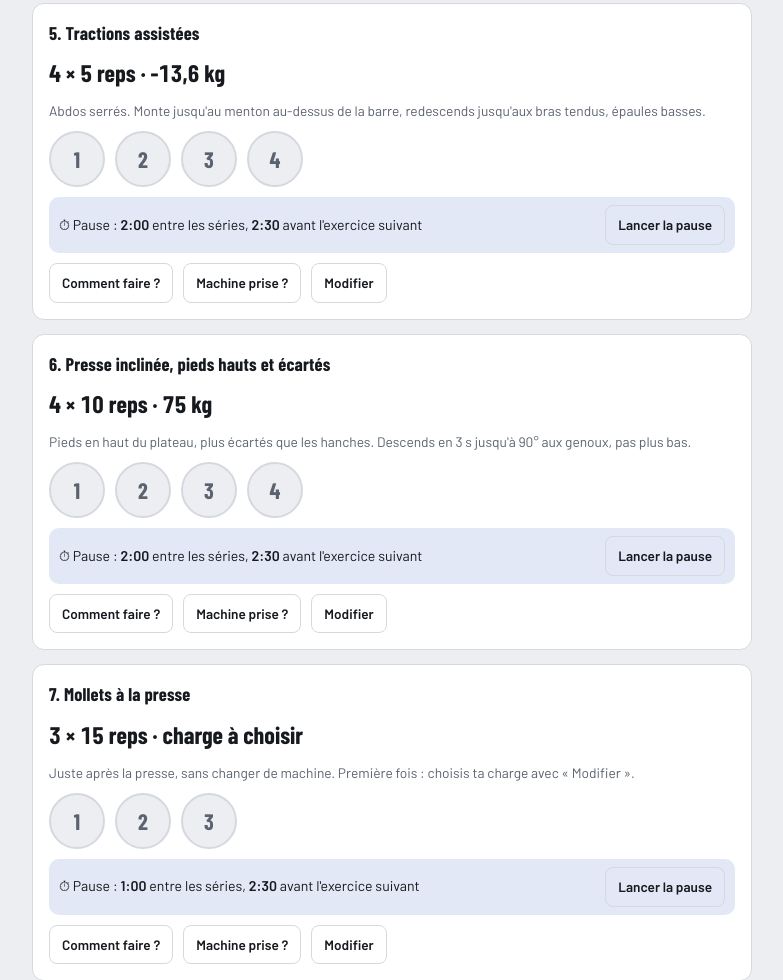
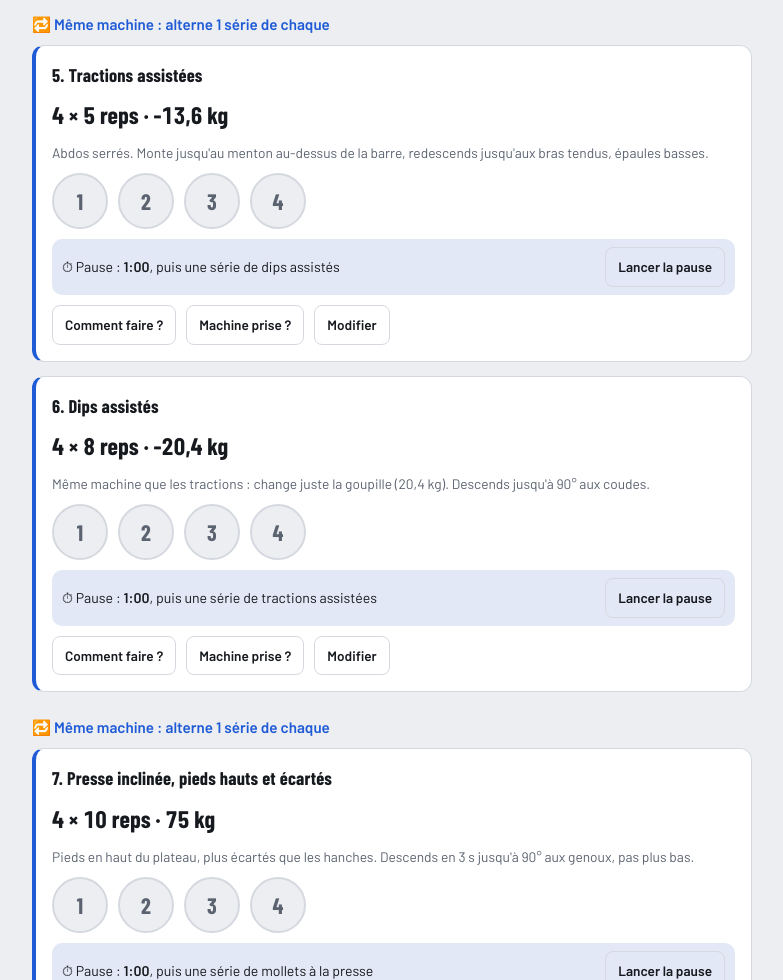
Before and after one commit to Romane-Billion/carnet-de-force, a plain HTML site: page index.html in a window 1280 px wide. Shown: the part 1820-2800 px from the top of the page, without its empty margins (248-1031 px from the left). Drawn offline with nearby package versions, Linux system fonts and the light colour scheme; a web font is replaced by a local one.

Commit message:
Minuteur qui ne coupe plus la musique, exercices en alternance sur la même machine, adducteurs, pauses entre exercices à 1 min 30
Co-Authored-By: Claude Opus 5.5 <noreply@anthropic.com>
Claude-Session: https://claude.ai/code/session_01QbBBGcqo9s5qbrmkAPnwqx

```diff
--- a/css/app.css
+++ b/css/app.css
@@ -268,3 +268,5 @@ body.flash::after{content:"";position:fixed;inset:0;background:var(--good);opaci
 .sonrow{gap:8px}.sonrow>button{flex:1;font-size:.9rem}
 .banner.alt{border-left:4px solid var(--accent,#2563eb)}
 .volbox{display:flex;flex-direction:column;gap:6px}.choices.vol{display:grid;grid-template-columns:repeat(4,1fr);gap:6px}.choices.vol .choice{padding:8px 4px;font-size:.85rem;min-height:0}
+.duo-title{margin:10px 0 -4px;font-weight:700;font-size:.95rem;color:var(--accent)}
+.ex.card.duo{border-left:4px solid var(--accent)}
--- a/js/app.js
+++ b/js/app.js
@@ -1,4 +1,4 @@
-import { EX, ALL, byId, CARDIO, PAUSE_EXO, ALT, FICHES } from "./data.js";
+import { EX, ALL, byId, CARDIO, PAUSE_EXO, DUO_REPOS, ALT, FICHES } from "./data.js";
 import { SCHEMAS, LEGENDES } from "./schemas.js";
 import { initRepas, refreshRepas, REPAS_KEYS } from "./repas.js";
 
@@ -33,6 +33,7 @@ const loadTxt = (ex, c) => ex.mode === "assist" ? `-${fmt(c)} kg` : ex.mode ===
 const bw = ex => ex.mode === "reps" || ex.mode === "time"; // poids du corps
 const altOf = ex => ALT[ex.fiche] || null;
 const eff = (ex, st) => st?.alt && altOf(ex) ? {...ex, ...altOf(ex), id: ex.id} : ex; // exercice réellement fait (remplacement si machine prise)
+const partnerOf = ex => ex.duo ? (EX[cur.type] || []).find(x => x.duo === ex.duo && x.id !== ex.id) || null : null; // même machine, en alternance
 const keyOf = ex => (ex.lie && ex.lie !== "presse") ? ex.lie : ex.id; // presse B garde sa propre progression (12 reps)
 function lastOf(key){
   for (let i = sessions.length - 1; i >= 0; i--){
@@ -86,8 +87,13 @@ const started = () => cur.cardio || Object.values(cur.ex).some(e => e.sets.some(
 function duree(type){
   const list = EX[type].filter(e => !e.optionnel && !e.bloc);
   let s = CARDIO.min * 60 + (EX[type].some(e => e.bloc) ? 600 : 0);
-  for (const e of list) s += e.sets * 45 + (e.sets - 1) * e.repos + 60;
-  s += (list.length - 1) * PAUSE_EXO;
+  const postes = new Set();
+  for (const e of list){
+    postes.add(e.duo || e.id);
+    if (e.duo){ const pair = list.filter(x => x.duo === e.duo); if (pair[0] !== e) continue; const n = pair.reduce((t, x) => t + x.sets, 0); s += n * 45 + (n - 1) * DUO_REPOS + 60; }
+    else s += e.sets * 45 + (e.sets - 1) * e.repos + 60;
+  }
+  s += (postes.size - 1) * PAUSE_EXO;
   const m = Math.round(s / 60 / 5) * 5;
   return m >= 60 ? `${Math.floor(m / 60)} h ${String(m % 60).padStart(2, "0")}` : `${m} min`;
 }
@@ -116,14 +122,15 @@ function renderSeance(){
     const prev = list[i - 1];
     const head = ex.bloc && prev?.bloc !== ex.bloc ? `<h2 class="bloc-title">${esc(ex.bloc)}</h2><p class="muted small" style="margin:0">Juste après le cardio, poignets échauffés. Pauses d'une minute.</p>`
       : !ex.bloc && prev?.bloc ? `<h2 class="bloc-title">Musculation</h2>` : "";
-    return `${head}<div class="card ex ${doneAll ? "done" : ""}" id="ex-${ex.id}">
+    const duo = partnerOf(ex), duoPrem = duo && list.indexOf(duo) > i;
+    return `${head}${duoPrem ? `<p class="duo-title">🔁 Même machine : alterne 1 série de chaque</p>` : ""}<div class="card ex ${doneAll ? "done" : ""}${duo ? " duo" : ""}" id="ex-${ex.id}">
       <div class="ex-head"><h3>${i + 2}. ${esc(ex.nom)}</h3>${ex.nouveau ? `<span class="tag">Nouveau</span>` : ""}${ex.optionnel ? `<span class="tag soft">Optionnel</span>` : ""}</div>
       ${st.alt ? `<div class="banner alt"><b>Machine prise, à la place : ${esc(a.nom)}</b><br>${esc(a.comment)}${a.charge != null ? `<br><span class="small">Charge conseillée pour commencer : ${loadTxt(fx, a.charge)}, à ajuster.</span>` : ""}</div>` : ""}
       <div class="target num">${ex.sets} × ${st.reps}${ex.mode === "time" ? " s" : " reps"}${load}</div>
       ${!st.alt && p.msg && p.msg.startsWith("Progrès") ? `<div class="tip up">${esc(p.msg)}</div>` : ""}
       ${st.alt ? "" : `<p class="muted small" style="margin:0">${esc(ex.tip)}</p>`}
       <div class="sets">${st.sets.map((v, k) => `<button type="button" class="set s${v}" data-set="${ex.id}:${k}" aria-label="Série ${k + 1} ${v === 1 ? "faite" : v === 2 ? "pas toutes les reps" : "à faire"}">${v === 1 ? "✓" : v === 2 ? "≈" : k + 1}</button>`).join("")}</div>
-      <div class="restinfo"><span>⏱ Pause : <b>${mmss(ex.repos)}</b> entre les séries, <b>${mmss(ex.bloc ? ex.repos : PAUSE_EXO)}</b> avant l'exercice suivant</span><button type="button" class="ghost" data-pause="${ex.id}">Lancer la pause</button></div>
+      <div class="restinfo"><span>${duo ? `⏱ Pause : <b>${mmss(DUO_REPOS)}</b>, puis une série de ${esc(duo.nom.replace(/,.*$/, "").toLowerCase())}` : `⏱ Pause : <b>${mmss(ex.repos)}</b> entre les séries, <b>${mmss(ex.bloc ? ex.repos : PAUSE_EXO)}</b> avant l'exercice suivant`}</span><button type="button" class="ghost" data-pause="${ex.id}">Lancer la pause</button></div>
       <div class="row">
         ${fiche && !st.alt ? `<button type="button" class="ghost" data-fiche="${fiche.id}">Comment faire ?</button>` : ""}
         ${a ? `<button type="button" class="ghost" data-alt="${ex.id}">${st.alt ? "Revenir à l'exercice normal" : "Machine prise ?"}</button>` : ""}
@@ -150,8 +157,12 @@ document.addEventListener("click", e => {
     st.sets[k] = (st.sets[k] + 1) % 3; saveCurrent();
     if (st.sets[k] === 1){
       keepAwake();
-      const list = EX[cur.type], idx = list.findIndex(x => x.id === id);
-      if (st.sets.every(v => v)){
+      const list = EX[cur.type], idx = list.findIndex(x => x.id === id), duo = partnerOf(ex);
+      const fait = x => cur.ex[x.id].sets.filter(v => v).length, reste = x => cur.ex[x.id].sets.some(v => !v);
+      if (duo && reste(duo)){ // alternance sur la même machine
+        const suiv = !reste(ex) || fait(duo) <= fait(ex) ? duo : ex;
+        startRest(DUO_REPOS, `Pause, ensuite : ${suiv.nom.replace(/,.*$/, "")}, série ${fait(suiv) + 1}`);
+      } else if (st.sets.every(v => v)){
         const next = list.slice(idx + 1).find(x => !cur.ex[x.id].sets.every(v => v));
         if (next) startRest(next.bloc && next.bloc === ex.bloc ? ex.repos : PAUSE_EXO, `Pause, ensuite : ${next.nom}`);
         else stopRest();
@@ -159,7 +170,7 @@ document.addEventListener("click", e => {
     }
     renderSeance(); return;
   }
-  if (t.dataset.pause){ const ex = byId[t.dataset.pause]; const st = cur.ex[ex.id]; startRest(st.sets.every(v => v) ? PAUSE_EXO : ex.repos, "Pause"); return; }
+  if (t.dataset.pause){ const ex = byId[t.dataset.pause]; const st = cur.ex[ex.id]; const duo = partnerOf(ex); startRest(duo && cur.ex[duo.id].sets.some(v => !v) ? DUO_REPOS : st.sets.every(v => v) ? PAUSE_EXO : ex.repos, "Pause"); return; }
   if (t.dataset.alt){
     const ex = byId[t.dataset.alt], st = cur.ex[ex.id], a = altOf(ex);
     if (!st.alt){ st.normal = {charge: st.charge, reps: st.reps}; st.alt = true; st.charge = a.charge ?? null; st.reps = a.reps ?? st.reps; }
@@ -251,7 +262,8 @@ function confettis(){
 /* ---------- Minuteur de pause ---------- */
 let restT = null, audio = null, restEnd = 0, restDur = 0, wake = null;
 // Son de fin de pause : un fichier audio fabriqué ici (3 bips), joué par un élément <audio>.
-// Sur iPhone, il passe même en mode silencieux (contrairement aux bips Web Audio), tant que l'appli est ouverte.
+// Session audio « ambient » : les bips se mélangent à la musique ou aux podcasts au lieu de les couper (Romane, 19/11).
+// Contrepartie : en mode silencieux, l'iPhone ne sonne pas (il reste le flash vert, le « Go ! » et le minuteur iPhone).
 function wav(freqs, amp = 1){
   const sr = 22050, parts = freqs.map(([f, d, gap]) => ({f, n: Math.round(sr * d), g: Math.round(sr * gap)}));
   const n = parts.reduce((s, p) => s + p.n + p.g, 0), buf = new DataView(new ArrayBuffer(44 + n * 2));
@@ -275,7 +287,7 @@ function setVolume(v){
 setVolume(volume);
 let audioOk = false;
 function unlockAudio(){
-  try { if (navigator.audioSession) navigator.audioSession.type = "playback"; } catch {}
+  try { if (navigator.audioSession) navigator.audioSession.type = "ambient"; } catch {}
   if (audioOk) return;
   for (const s of [SON_FIN, SON_TIC]){ s.muted = true; s.play().then(() => { s.pause(); s.currentTime = 0; s.muted = false; audioOk = true; }).catch(() => { s.muted = false; }); }
 }
--- a/js/data.js
+++ b/js/data.js
@@ -11,7 +11,8 @@
 // lie : même exercice qu'un autre, la progression est partagée.
 
 export const CARDIO = {min: 20, choix: ["Marche inclinée et course", "Montée de marches"]};
-export const PAUSE_EXO = 150; // pause entre deux exercices
+export const PAUSE_EXO = 90; // pause entre deux exercices (le temps de changer de machine)
+export const DUO_REPOS = 60; // duo = deux exercices sur la même machine, en alternance : 1 série de chacun, 1 min entre les deux
 
 const HS = s => [
   {id:"hs_mur" + s, lie: s ? "hs_mur" : undefined, nom:"Handstand ventre au mur", bloc:"Handstand · 10 min", sets:3, min:20, max:30, mode:"time", repos:60, fiche:"hs_mur",
@@ -25,18 +26,18 @@ const HS = s => [
 export const EX = {
   A: [
     ...HS(""),
-    {id:"traction", nom:"Tractions assistées", sets:4, min:5, max:8, mode:"assist", start:13.6, step:6.8, repos:120, fiche:"traction",
+    {id:"traction", duo:"assist",  nom:"Tractions assistées", sets:4, min:5, max:8, mode:"assist", start:13.6, step:6.8, repos:120, fiche:"traction",
       tip:"Abdos serrés. Monte jusqu'au menton au-dessus de la barre, redescends jusqu'aux bras tendus, épaules basses."},
-    {id:"presse", nom:"Presse inclinée, pieds hauts et écartés", sets:4, min:10, max:10, mode:"charge", start:75, step:5, repos:120, fiche:"presse",
+    {id:"dips", duo:"assist",  nom:"Dips assistés", sets:4, min:8, max:10, mode:"assist", start:20.4, step:6.8, repos:120, fiche:"dips",
+      tip:"Même machine que les tractions : change juste la goupille (20,4 kg). Descends jusqu'à 90° aux coudes."},
+    {id:"presse", duo:"presse",  nom:"Presse inclinée, pieds hauts et écartés", sets:4, min:10, max:10, mode:"charge", start:75, step:5, repos:120, fiche:"presse",
       tip:"Pieds en haut du plateau, plus écartés que les hanches. Descends en 3 s jusqu'à 90° aux genoux, pas plus bas."},
-    {id:"mollets", nom:"Mollets à la presse", sets:3, min:15, max:15, mode:"charge", start:null, step:5, repos:60, fiche:"mollets",
-      tip:"Juste après la presse, sans changer de machine. Première fois : choisis ta charge avec « Modifier »."},
-    {id:"dc", nom:"Développé couché", sets:3, min:8, max:10, mode:"charge", start:30, step:2.5, repos:90, unite:"kg au total", fiche:"dc",
-      tip:"Poids total barre comprise. Omoplates serrées contre le banc, descente en 2-3 s."},
-    {id:"ext45", nom:"Extension au banc à 45°", sets:3, min:12, max:15, mode:"charge", start:0, step:2.5, repos:90, nouveau:true, fiche:"ext45",
-      tip:"0 kg = sans poids. Coussin sous le pli de la hanche, pieds ouverts en V, serre les fesses pour remonter."},
-    {id:"abduc", nom:"Abducteurs (jambes qui s'ouvrent)", sets:3, min:15, max:15, mode:"charge", start:50, step:7, repos:90, fiche:"abduc",
+    {id:"mollets", duo:"presse",  nom:"Mollets à la presse", sets:3, min:15, max:15, mode:"charge", start:null, step:5, repos:60, fiche:"mollets",
+      tip:"En alternance avec la presse, sans changer de machine. Première fois : choisis ta charge avec « Modifier »."},
+    {id:"abduc", duo:"abad",  nom:"Abducteurs (jambes qui s'ouvrent)", sets:3, min:15, max:15, mode:"charge", start:50, step:7, repos:90, fiche:"abduc",
       tip:"Dos collé. Ouvre en 1 s, tiens 1 s, referme en 2-3 s."},
+    {id:"adduc", duo:"abad", nom:"Adducteurs (jambes qui se ferment)", sets:3, min:15, max:15, mode:"charge", start:35, step:7, repos:90, fiche:"adduc",
+      tip:"Même machine que les abducteurs, coussins à l'intérieur des genoux. Ferme en 1 s, tiens 1 s, rouvre en 2-3 s."},
     {id:"releves", nom:"Relevé de genoux à la chaise romaine", sets:3, min:12, max:15, mode:"reps", repos:90, nouveau:true, fiche:"releves",
       tip:"Dos collé au dossier, monte les genoux vers la poitrine en enroulant le bassin."}
   ],
@@ -46,22 +47,28 @@ export const EX = {
       tip:"Pars d'en haut (banc ou saut) et descends en comptant 5 secondes."},
     {id:"tirage", nom:"Tirage vertical", sets:3, min:10, max:10, mode:"charge", start:null, step:2.5, repos:90, fiche:"tirage",
       tip:"Première fois : choisis une charge où les 10 reps sont dures mais propres. Tire la barre vers le haut de la poitrine."},
-    {id:"dips", nom:"Dips assistés", sets:4, min:8, max:10, mode:"assist", start:20.4, step:6.8, repos:120, fiche:"dips",
-      tip:"Même machine que les tractions. Descends jusqu'à 90° aux coudes."},
-    {id:"presseB", nom:"Presse inclinée, pieds hauts et écartés", sets:3, min:12, max:12, mode:"charge", start:null, step:5, repos:120, lie:"presse", fiche:"presse",
+    {id:"dc", nom:"Développé couché", sets:3, min:8, max:10, mode:"charge", start:30, step:2.5, repos:90, unite:"kg au total", fiche:"dc",
+      tip:"Poids total barre comprise. Omoplates serrées contre le banc, descente en 2-3 s."},
+    {id:"presseB", duo:"presse",  nom:"Presse inclinée, pieds hauts et écartés", sets:3, min:12, max:12, mode:"charge", start:null, step:5, repos:120, lie:"presse", fiche:"presse",
       tip:"Comme en séance A, avec plus de reps : prends environ 10 kg de moins que ta charge de la séance A."},
-    {id:"molletsB", nom:"Mollets à la presse", sets:3, min:15, max:15, mode:"charge", start:null, step:5, repos:60, lie:"mollets", fiche:"mollets",
-      tip:"Juste après la presse, même charge qu'en séance A."},
+    {id:"molletsB", duo:"presse",  nom:"Mollets à la presse", sets:3, min:15, max:15, mode:"charge", start:null, step:5, repos:60, lie:"mollets", fiche:"mollets",
+      tip:"En alternance avec la presse, même charge qu'en séance A."},
+    {id:"ext45B", nom:"Extension au banc à 45°", sets:3, min:12, max:15, mode:"charge", start:null, step:2.5, repos:90, nouveau:true, lie:"ext45", fiche:"ext45",
+      tip:"0 kg = sans poids. Coussin sous le pli de la hanche, pieds ouverts en V, serre les fesses pour remonter."},
+    {id:"relevesB", nom:"Relevé de genoux à la chaise romaine", sets:3, min:12, max:15, mode:"reps", repos:90, nouveau:true, lie:"releves", fiche:"releves",
+      tip:"Même exercice qu'en séance A : dos collé au dossier, genoux vers la poitrine en enroulant le bassin."}
+  ]
+};
+
+// Exercices retirés du programme le 19/11/2026 (séances trop longues). Gardés ici pour l'historique et la progression déjà notée.
+const RETIRES = [
+    {id:"ext45", nom:"Extension au banc à 45°", sets:3, min:12, max:15, mode:"charge", start:0, step:2.5, repos:90, nouveau:true, fiche:"ext45",
+      tip:"0 kg = sans poids. Coussin sous le pli de la hanche, pieds ouverts en V, serre les fesses pour remonter."},
     {id:"militaire", nom:"Développé militaire", sets:3, min:10, max:10, mode:"charge", start:10, step:2.5, repos:90, unite:"kg par côté", fiche:"militaire",
       tip:"Gaine les abdos et serre les fesses pour ne pas cambrer en poussant."},
-    {id:"ext45B", nom:"Extension au banc à 45°", sets:3, min:12, max:15, mode:"charge", start:null, step:2.5, repos:90, nouveau:true, lie:"ext45", fiche:"ext45",
-      tip:"Même exercice qu'en séance A, même charge."},
-    {id:"relevesB", nom:"Relevé de genoux à la chaise romaine", sets:3, min:12, max:15, mode:"reps", repos:90, nouveau:true, lie:"releves", fiche:"releves",
-      tip:"Même exercice qu'en séance A."},
     {id:"pecdeck", nom:"Pec deck (si tu as le temps)", sets:2, min:12, max:12, mode:"charge", start:5, step:2.5, repos:90, unite:"kg par côté", optionnel:true, fiche:"pecdeck",
       tip:"Optionnel. Coudes légèrement fléchis, ferme les bras devant toi sans hausser les épaules."}
-  ]
-};
+];
 
 // Fiches techniques (onglet Exercices et bouton « Comment faire ? »), dans l'ordre des séances.
 // reglage : comment régler la machine ; etapes : le mouvement pas à pas ; tempo ; erreurs : ce qu'il faut éviter.
@@ -186,6 +193,18 @@ export const FICHES = [
     tempo:"1 s pour ouvrir, 1 s tenu, 2 à 3 s pour refermer.",
     erreurs:["Laisser les poids claquer en refermant.", "Se décoller du dossier pour tirer avec le dos."],
     plus:""},
+  {id:"adduc", titre:"Adducteurs (jambes qui se ferment)", schemas:["adduc"],
+    quoi:"Souvent la même machine que les abducteurs : on tourne les coussins pour qu'ils soient à l'intérieur des genoux, et tu fermes les jambes.",
+    travaille:"L'intérieur des cuisses.",
+    reglage:"Mets les coussins à l'intérieur des genoux. Règle l'écartement de départ pour sentir un léger étirement à l'intérieur des cuisses, sans douleur. Paliers de 7 kg, comme les abducteurs.",
+    etapes:[
+      "Assise au fond du siège, dos collé au dossier, mains sur les poignées.",
+      "Serre les jambes jusqu'à ce que les coussins se touchent presque.",
+      "Tiens 1 s jambes fermées.",
+      "Rouvre lentement, sans laisser les poids se toucher."],
+    tempo:"1 s pour fermer, 1 s tenu, 2 à 3 s pour rouvrir.",
+    erreurs:["Ouvrir trop grand au départ : tu tires sur l'aine.", "Laisser les poids claquer en rouvrant."],
+    plus:"En alternance avec les abducteurs : 1 série d'abducteurs, tu changes les coussins de côté, 1 série d'adducteurs."},
   {id:"releves", titre:"Relevé de genoux à la chaise romaine", schemas:["releves"], nouveau:true,
     quoi:"La chaise romaine est la grande station avec un dossier vertical et deux appuis pour les avant-bras. Tu es suspendue sur tes avant-bras, dos contre le dossier, et tu montes les genoux.",
     travaille:"Les abdominaux, surtout le bas du ventre.",
@@ -262,7 +281,7 @@ export const FICHES = [
 ];
 
 export const ALL = [...EX.A, ...EX.B];
-export const byId = Object.fromEntries(ALL.map(e => [e.id, e]));
+export const byId = Object.fromEntries([...ALL, ...RETIRES].map(e => [e.id, e]));
 
 // Si la machine est prise : exercice de remplacement (validé par Romane le 16/11/2026).
 // Les séances faites avec le remplacement ne comptent pas dans la progression de l'exercice normal.
@@ -286,6 +305,8 @@ export const ALT = {
     comment:"Allongée, bras au-dessus de la poitrine, coudes légèrement fléchis. Ouvre lentement les bras sur les côtés jusqu'à sentir l'étirement, puis referme comme pour enlacer un arbre."},
   abduc: {nom:"Abduction couchée sur le côté", mode:"reps", reps:20, unite:"par jambe",
     comment:"Allongée sur le côté, jambe du dessous pliée. Monte la jambe du dessus tendue, pied légèrement tourné vers le bas, sans basculer le bassin en arrière. 3 × 20 de chaque côté."},
+  adduc: {nom:"Adduction couchée sur le côté", mode:"reps", reps:15, unite:"par jambe",
+    comment:"Allongée sur le côté, pied de la jambe du dessus posé devant ta jambe du dessous. Monte la jambe du dessous tendue de quelques centimètres, tiens 1 s, redescends lentement. 3 × 15 de chaque côté."},
   releves: {nom:"Relevé de jambes allongée au sol", mode:"reps", reps:12,
     comment:"Sur le dos, mains sous les fesses, bas du dos plaqué au sol. Monte les jambes jusqu'à la verticale, redescends lentement sans toucher le sol."}
 };
```
Also changed, not shown: js/schemas.js (+11 -2 lines).
